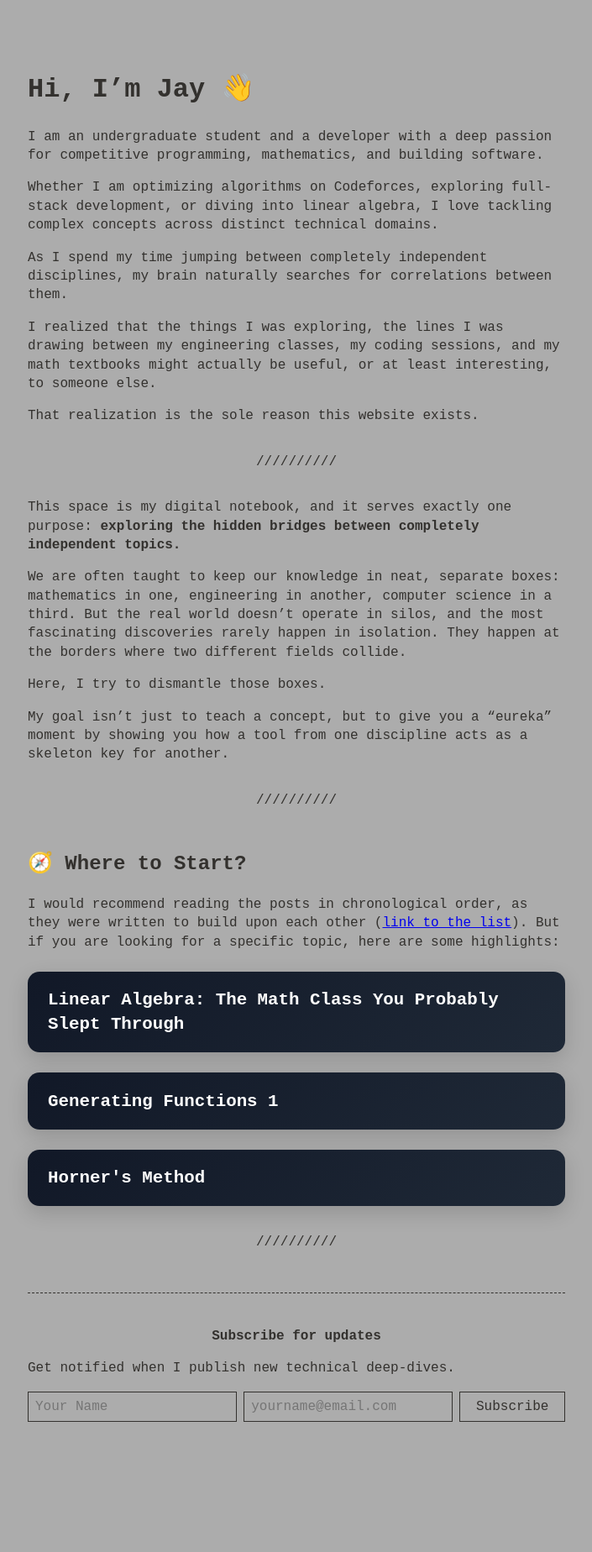
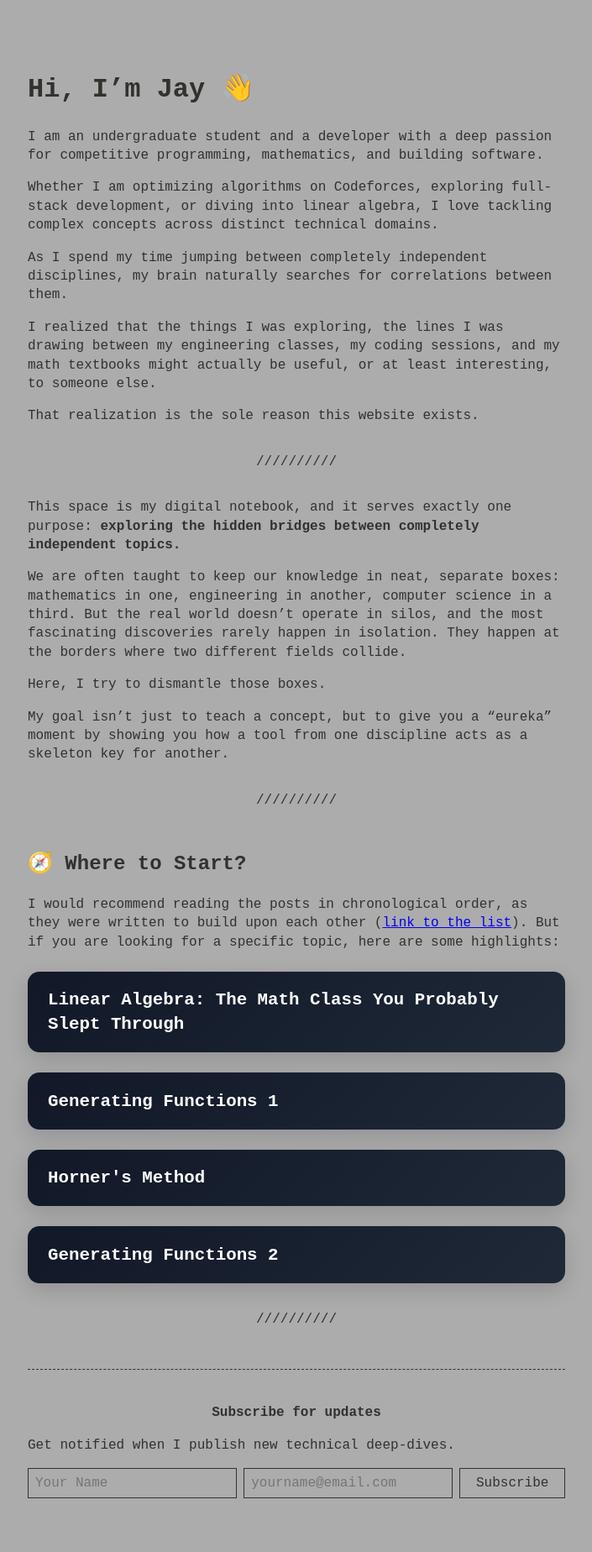
Before and after one commit to JayPatil9/JayPatil9.github.io, a Jekyll site: the page built from index.md, in a window 1280 px wide. Shown: the whole page at 84% size, without its empty margins (287-992 px from the left). Built offline with Jekyll 4.4.1, drawn with Linux system fonts in a browser that asks for light colours; before the commit the page ends 1757 px from its top, so only the background shows below that.

Commit message:
Listing Post

```diff
--- a/index.md
+++ b/index.md
@@ -35,6 +35,7 @@ I would recommend reading the posts in chronological order, as they were written
 {% include list_post.html title="Linear Algebra: The Math Class You Probably Slept Through" link="la" %}
 {% include list_post.html title="Generating Functions 1" link="genfunc1" %}
 {% include list_post.html title="Horner's Method" link="horner" %}
+{% include list_post.html title="Generating Functions 2" link="genfunc2" %}
 
 ---
 
```
